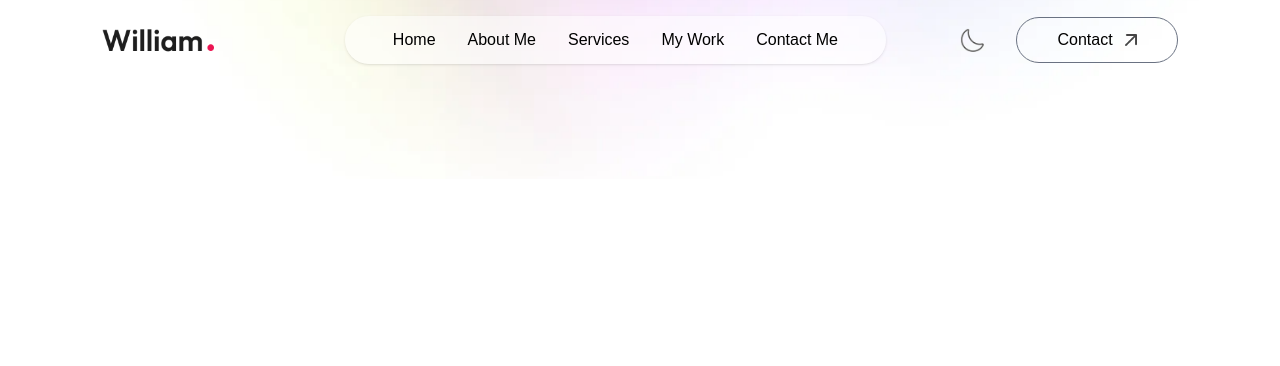
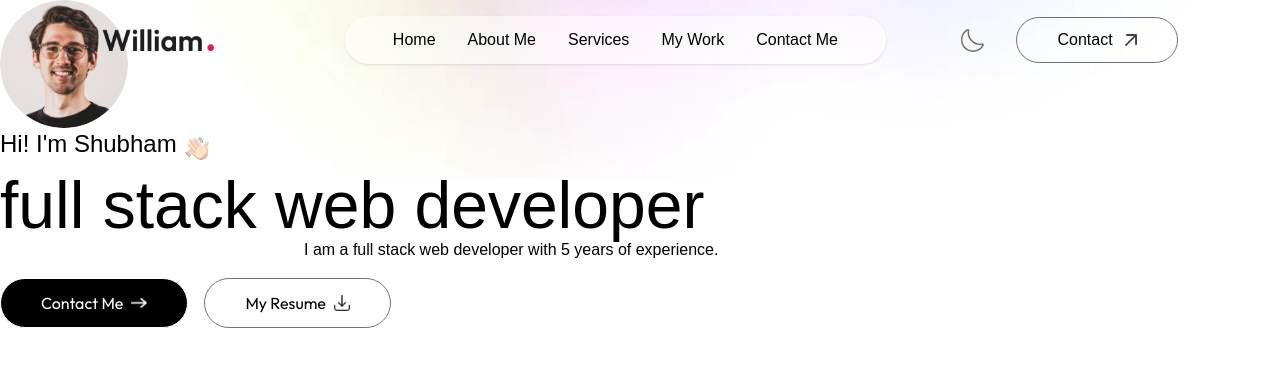
Before and after one commit to avicious/portfolio, a Next.js app: page / in a window 1280 px wide. Shown: the top 366 px of the page. Built offline with nearby package versions, Linux system fonts and the light colour scheme; a web font is replaced by a local one.

Commit message:
header updated

```diff
--- a/app/page.js
+++ b/app/page.js
@@ -1,10 +1,12 @@
 "use client";
+import Header from "@/components/Header";
 import Navbar from "@/components/Navbar";
 
 export default function Home() {
   return (
     <>
       <Navbar />
+      <Header />
     </>
   );
 }
--- a/components/Header.jsx
+++ b/components/Header.jsx
@@ -1,7 +1,46 @@
+import { assets } from "@/assets/assets";
+import Image from "next/image";
+
 const Header = () => {
-    return (
-        <div>Header</div>
-    );
+  return (
+    <div>
+      <div className="">
+        <Image
+          src={assets.profile_img}
+          alt="Shubham"
+          className="rounded-full w-32"
+        />
+      </div>
+      <h1 className="flex items-end gap-2 text-xl md:text-2xl mb-3 font-ovo">
+        Hi! I'm Shubham{" "}
+        <Image src={assets.hand_icon} alt="hand" className="w-6" />
+      </h1>
+      <p className="text-3xl sm:text-6xl lg:text-[66px] font-ovo">
+        full stack web developer
+      </p>
+      <p className="max-w-2xl mx-auto font-ovo">
+        I am a full stack web developer with 5 years of experience.
+      </p>
+      <div className="flex flex-col sm:flex-row items-center gap-4 mt-4">
+        <a
+          href="#contact"
+          className="px-10 py-3 border border-white rounded-full bg-black text-white flex items-center gap-2"
+        >
+          Contact Me{" "}
+          <Image src={assets.right_arrow_white} alt="arrow" className="w-4" />
+        </a>
+
+        <a
+          href="/sample-resume.pdf"
+          download
+          className="px-10 py-3 border border-gray-500 rounded-full flex items-center gap-2"
+        >
+          My Resume{" "}
+          <Image src={assets.download_icon} alt="download" className="w-4" />
+        </a>
+      </div>
+    </div>
+  );
 };
 
 export default Header;
```
